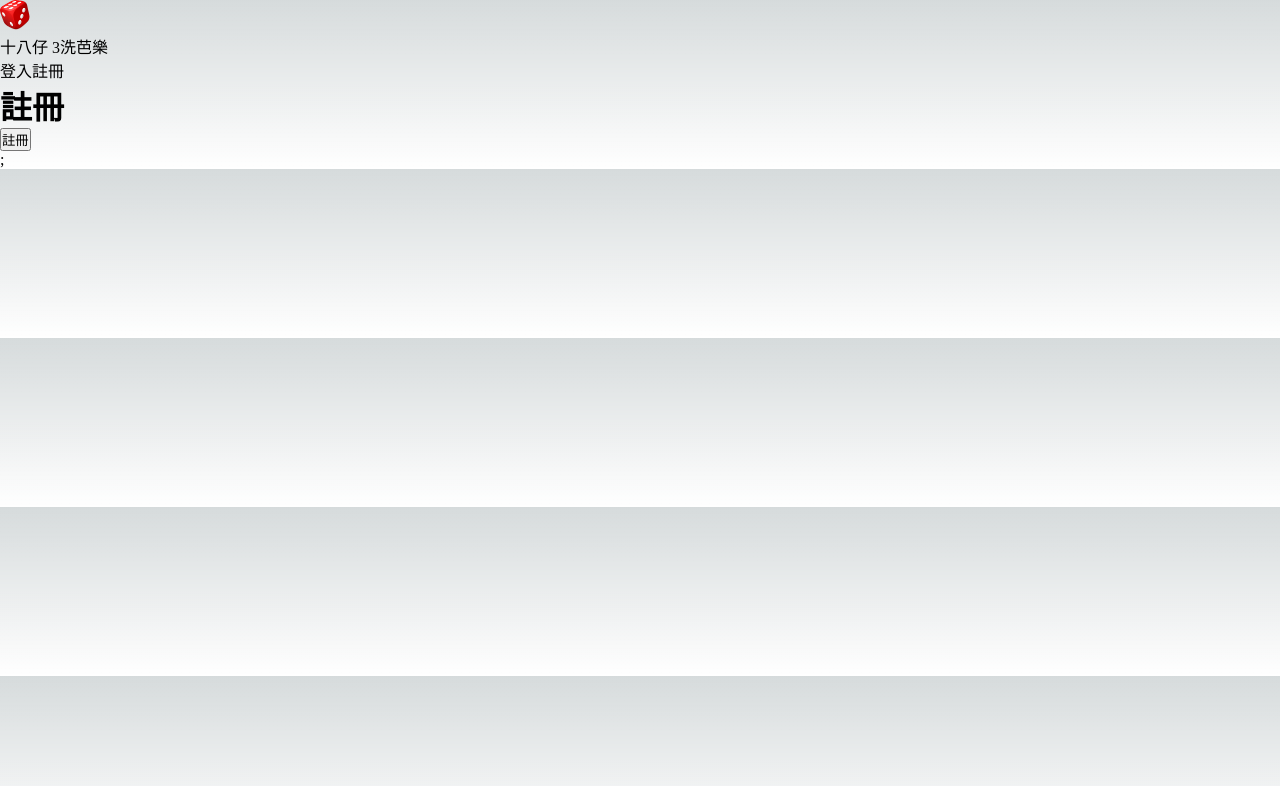
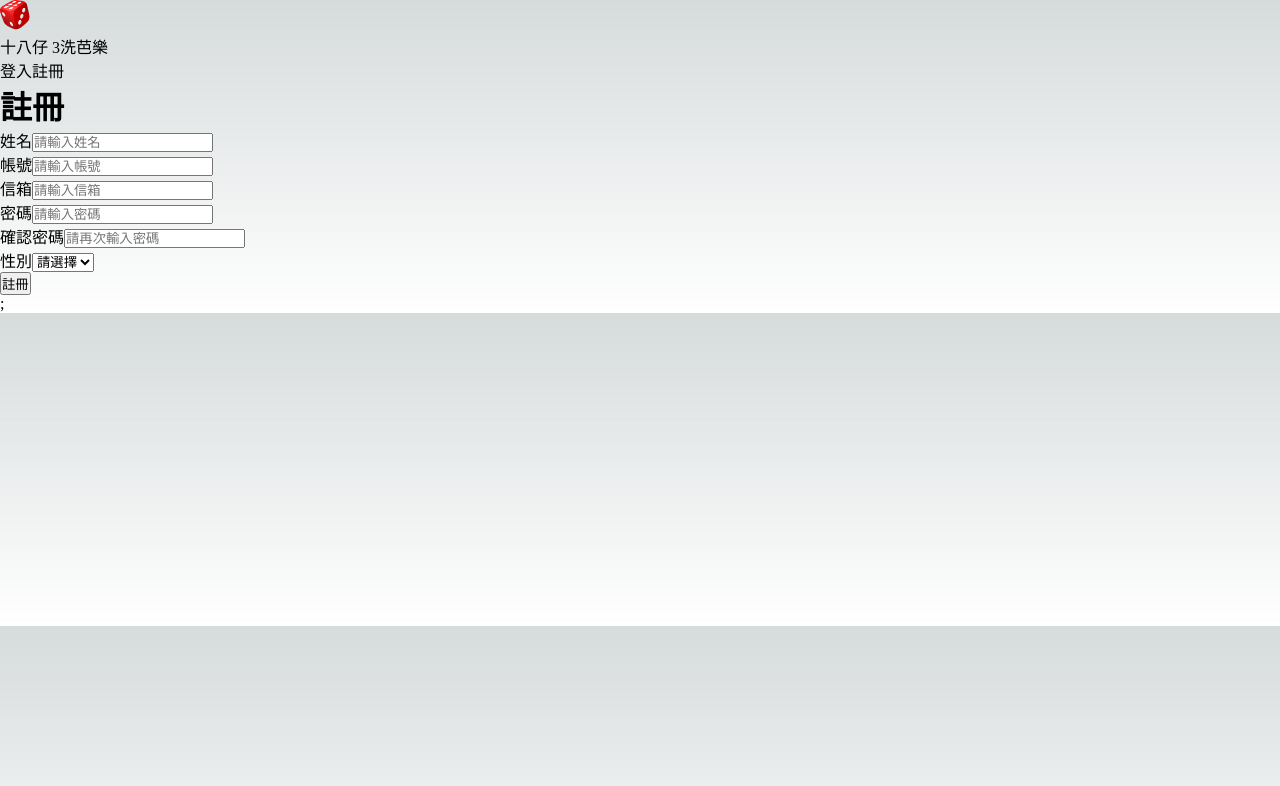
Before and after one commit to DickLan/dice-react, a Next.js app: page /signUp in a window 1280 px wide. Shown: the top 786 px of the page. Built offline with nearby package versions, Linux system fonts and the light colour scheme.

Commit message:
signIn and signUp form could log formData already

```diff
--- a/package.json
+++ b/package.json
@@ -21,6 +21,7 @@
     "@types/react-dom": "^18",
     "eslint": "^8",
     "eslint-config-next": "14.1.3",
+    "prettier": "^3.2.5",
     "typescript": "^5"
   }
 }
--- a/pages/signUp/index.tsx
+++ b/pages/signUp/index.tsx
@@ -1,4 +1,41 @@
+import React, { FormEvent, useState } from "react";
+
 export default function SignUp() {
+  const [formData, setFormData] = useState({
+    name: "",
+    account: "",
+    email: "",
+    password: "",
+    confirmPassword: "",
+    gender: "",
+  });
+  // signup form submit
+  const handleSignUp = async (e: FormEvent<HTMLFormElement>) => {
+    e.preventDefault();
+    e.stopPropagation();
+    console.log("formData", formData);
+  };
+
+  // 為 event 類型加註 HTMLFormElement，因為有 select 項目
+  const handleChange = (
+    e:
+      | React.ChangeEvent<HTMLInputElement>
+      | React.ChangeEvent<HTMLSelectElement>
+  ) => {
+    // console.log('e.target', e.target);
+    // console.log('prev formData', formData);
+
+    const { name, value } = e.target;
+    // as HTMLInputElement | HTMLSelectElement;
+
+    // 將當前對象的值設定給 formData 中對應的屬性
+    // 做個筆記 這裡得到的狀態 仍是 setFormData 之前的狀態
+    // 因為 react 狀態更新是異步操作
+    // 若要即時更新狀態，要用 useEffect
+    setFormData({ ...formData, [name]: value });
+    console.log("next formData", formData);
+  };
+
   return (
     <>
       {/* <SpinnerComponent v-if="isProcessing" /> */}
@@ -7,44 +44,86 @@ export default function SignUp() {
           <h1>註冊</h1>
         </div>
 
-        {/* @submit.stop.prevent="handleSubmit" */}
-        <form className="form-control" action="">
+        {/* vue: @submit.stop.prevent="handleSubmit" */}
+        <form className="form-control" onSubmit={handleSignUp}>
           <div className="sign-up-info ">
-            {/* <div className="">
-          <label for="name">姓名</label>
-          <input v-model="formData.name" name="name" id="name" type="text" placeholder="請輸入姓名">
+            <div className="">
+              {/* htmlFor 要和 Input Id對應 */}
+              <label htmlFor="name">姓名</label>
+              <input
+                value={formData.name}
+                onChange={handleChange}
+                name="name"
+                id="name"
+                type="text"
+                placeholder="請輸入姓名"
+              />
             </div>
 
             <div v-if="false" className="">
-          <label for="account">帳號</label>
-          <input v-model="formData.account" name="account" id="account" type="text" placeholder="請輸入帳號">
+              <label htmlFor="account">帳號</label>
+              <input
+                value={formData.account}
+                onChange={handleChange}
+                name="account"
+                id="account"
+                type="text"
+                placeholder="請輸入帳號"
+              />
             </div>
 
             <div className="">
-          <label for="email">信箱</label>
-          <input v-model="formData.email" name="email" id="email" type="email" placeholder="請輸入信箱">
+              <label htmlFor="email">信箱</label>
+              <input
+                value={formData.email}
+                onChange={handleChange}
+                name="email"
+                id="email"
+                type="email"
+                placeholder="請輸入信箱"
+              />
             </div>
 
             <div className="">
-          <label for="password">密碼</label>
-          <input v-model="formData.password" name="password" id="password" type="password" placeholder="請輸入密碼">
+              <label htmlFor="password">密碼</label>
+              <input
+                value={formData.password}
+                onChange={handleChange}
+                name="password"
+                id="password"
+                type="password"
+                placeholder="請輸入密碼"
+              />
             </div>
 
             <div className="">
-          <label for="confrimPassword">確認密碼</label>
-          <input v-model="formData.confrimPassword" name="confrimPassword" id="confrimPassword" type="password"
-            placeholder="請再次輸入密碼">
+              <label htmlFor="confrimPassword">確認密碼</label>
+              <input
+                value={formData.confirmPassword}
+                onChange={handleChange}
+                name="confrimPassword"
+                id="confrimPassword"
+                type="password"
+                placeholder="請再次輸入密碼"
+              />
             </div>
 
             <div className="">
-          <label for="gender">性別</label>
-          <select v-model="formData.gender" name="gender" id="gender">
-            <option value="" disabled selected hidden>請選擇</option>
+              <label htmlFor="gender">性別</label>
+              <select
+                value={formData.gender}
+                onChange={handleChange}
+                name="gender"
+                id="gender"
+              >
+                {/* react 推薦使用 value 來控制選中的選項，而非使用 selected, 因此這裡移除 option 預設的 selected */}
+                <option value="" disabled hidden>
+                  請選擇
+                </option>
                 <option value="1">男</option>
                 <option value="2">女</option>
               </select>
-
-        </div> */}
+            </div>
           </div>
           <button type="submit">註冊</button>
         </form>
```
Also changed, not shown: pages/signIn/index.tsx (+9 -7 lines), 1 other file (tests, documents, lock files or other folders). Lines whose indentation alone changed are shown as unchanged.
